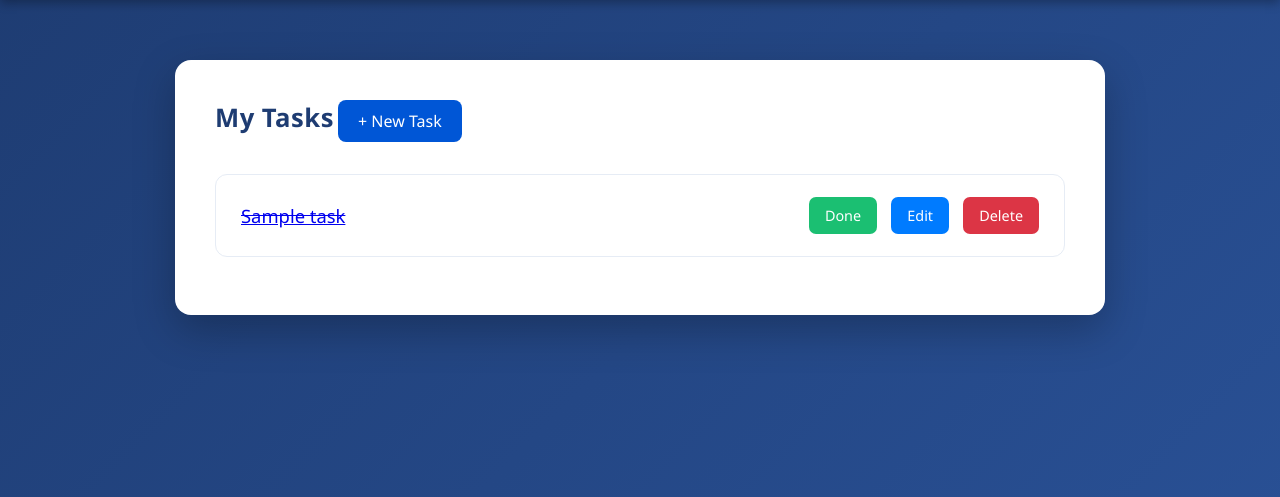
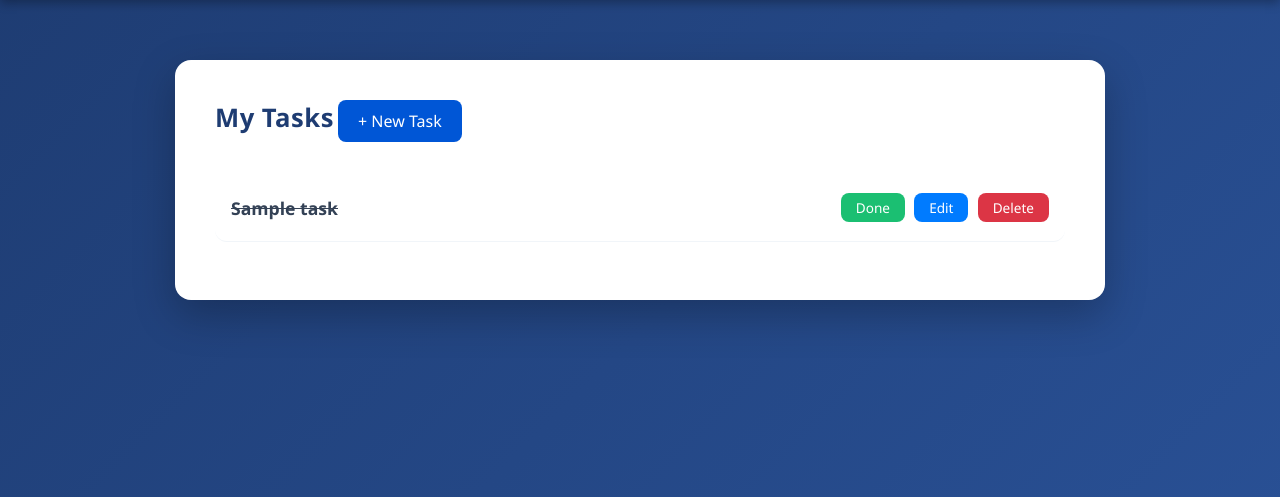
Before and after one commit to Mohammadiaa/-django-todo-cbv, a Django app: page /tasks/ in a window 1280 px wide. Shown: the part 66-563 px from the top of the page. Run offline with Django 5.2, Linux system fonts and the light colour scheme; a user stored in the database is signed in; tables that the repository leaves empty hold one stand-in row (values such as "Sample post"); grey boxes marked "Sample" are stand-in pictures.

Commit message:
style: update task list template and link styles

```diff
--- a/static/css/style.css
+++ b/static/css/style.css
@@ -541,3 +541,50 @@ body {
 .modern-card {
     animation: slideUp 0.5s ease-out;
 }
+
+
+/* ۱. استایل کلی لیست */
+.list-group-item {
+    border: none; /* حذف حاشیه دور هر آیتم */
+    border-bottom: 1px solid #f1f5f9; /* ایجاد خط جداکننده بسیار ظریف */
+    padding: 1.2rem 1rem; /* فاصله بیشتر برای خوانایی */
+    transition: all 0.3s ease; /* انیمیشن نرم برای تغییرات */
+}
+
+/* ۲. افکت هاور روی هر ردیف تسک */
+.list-group-item:hover {
+    background-color: #f8fafc; /* تغییر رنگ ملایم پس‌زمینه */
+    transform: translateX(5px); /* حرکت جزیی به سمت راست موقع هاور */
+}
+
+/* ۳. استایل عنوان تسک (بدون خط زیر و با رنگ بهتر) */
+.task-title a {
+    font-size: 1.1rem;
+    font-weight: 600;
+    color: #334155 !important; /* رنگ زغالی شیک */
+    text-decoration: none !important; /* حذف قطعی خط زیر */
+    display: inline-block;
+}
+
+/* ۴. استایل تسک‌های انجام شده */
+.task-done-text {
+    color: #94a3b8 !important; /* کمرنگ کردن متن */
+    opacity: 0.7;
+}
+
+/* ۵. مدرن کردن دکمه‌ها */
+.btn-group .btn {
+    border-radius: 8px !important; /* گرد کردن لبه دکمه‌ها */
+    margin-left: 5px;
+    font-size: 0.85rem;
+    padding: 5px 15px;
+    border: none;
+}
+
+/* ۶. استایل هدر (جایگزین دکمه غیرفعال) */
+.my-tasks-header {
+    font-size: 1.5rem;
+    font-weight: 800;
+    color: #1e293b;
+    letter-spacing: -0.5px;
+}
```
